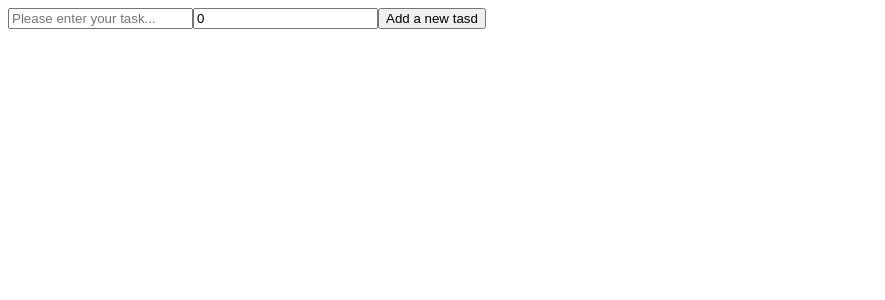
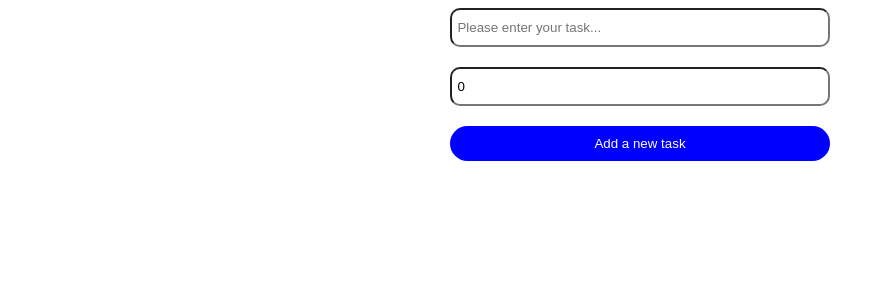
Before and after one commit to furkansylu97/Todo-Project-Ts, a React (Vite) app in the folder TodoProject/: page / in a window 1280 px wide. Shown: the top 300 px of the page, without its empty margins (0-885 px from the left). Built offline with nearby package versions, Linux system fonts and the light colour scheme.

Commit message:
inputs and button css edits were performed

```diff
--- a/TodoProject/src/App.css
+++ b/TodoProject/src/App.css
@@ -0,0 +1,21 @@
+.maincard {
+    display: flex;
+    flex-direction: column;
+    width: 30%;
+    margin: auto;
+}
+
+.maincardinput {
+    padding: 10px 5px;
+    border-radius: 10px;
+    margin-bottom: 20px;
+}
+
+.maincardbtn {
+    padding: 10px;
+    border: none;
+    padding: 10px 5px;
+    border-radius: 25px;
+    background-color: blue;
+    color: white;
+}
--- a/TodoProject/src/App.tsx
+++ b/TodoProject/src/App.tsx
@@ -34,10 +34,10 @@ const App: FC = () => {
 
   return (
     <>
-     <div>
-        <input type="text" onChange={handleChange} value={task} name='task' placeholder='Please enter your task...' />
-        <input type="number" onChange={handleChange} value={duration} name='duration' placeholder='How many days should you complete?' />
-        <button onClick={addNewTask}>Add a new tasd</button>
+     <div className='maincard'>
+        <input className='maincardinput' type="text" onChange={handleChange} value={task} name='task' placeholder='Please enter your task...' />
+        <input className='maincardinput' type="number" onChange={handleChange} value={duration} name='duration' placeholder='How many days should you complete?' />
+        <button className='maincardbtn' onClick={addNewTask}>Add a new task</button>
     </div>
     <div>
       {todoList.map((task: todoType, index: number)=> {
```
